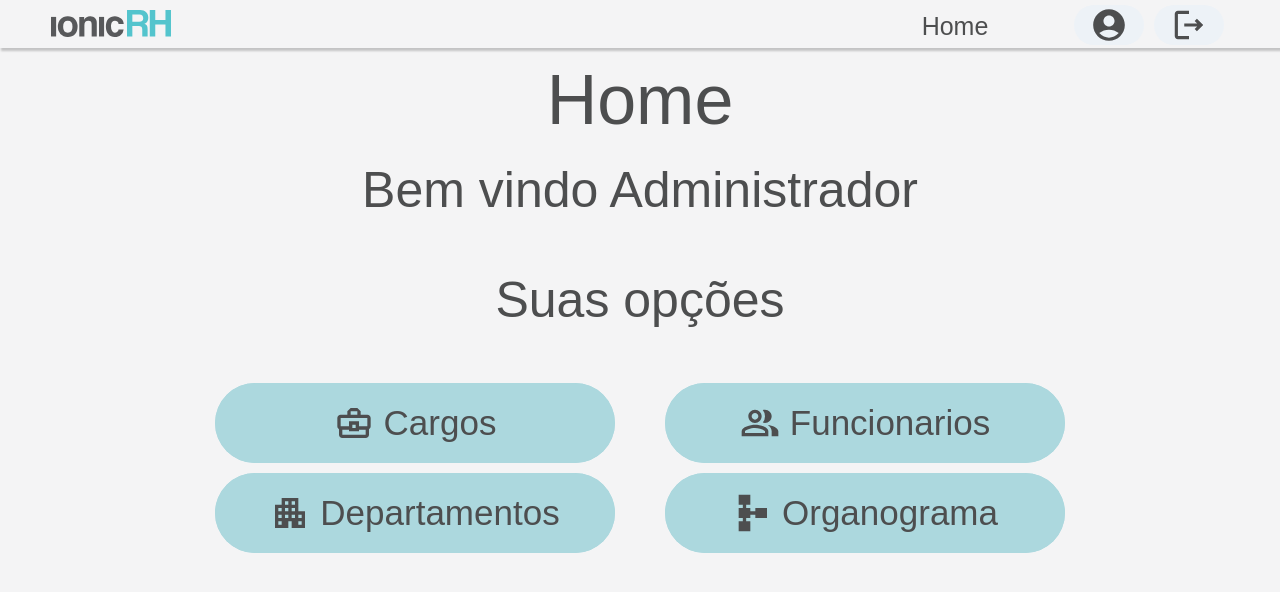
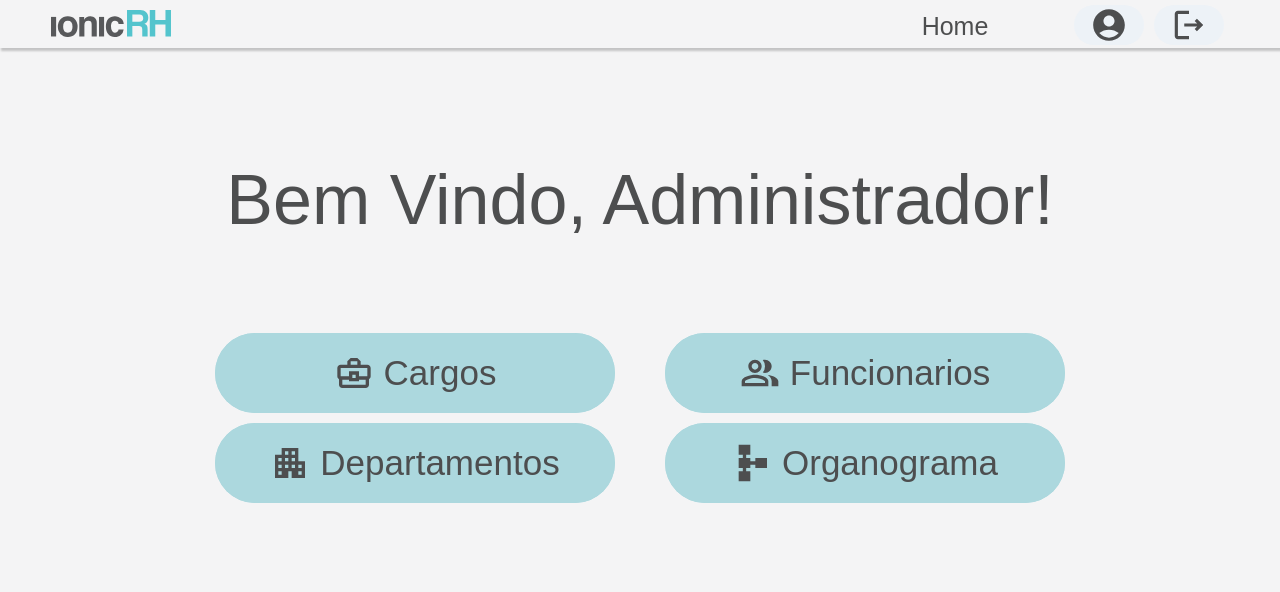
Before and after one commit to excalibur-coders/IONICRH, a React (Create React App) app in the folder ionic_rh_front/: page /Adm_home in a window 1280 px wide. Shown: the top 592 px of the page. Built offline with nearby package versions, Linux system fonts and the light colour scheme.

Commit message:
ajustes tela home do adm

```diff
--- a/ionic_rh_front/src/pages/ADM_Home/index.tsx
+++ b/ionic_rh_front/src/pages/ADM_Home/index.tsx
@@ -18,13 +18,9 @@ function Adm_Home() {
         </header>
         <main>
           <div className="welcome">
-            <h1>Home</h1>
-            <h2>Bem vindo Administrador</h2>
+            <h1>Bem Vindo, Administrador!</h1>
           </div>
           <div className="listar">
-            <a>
-              <span className="tittle"> Suas opções</span>
-            </a>
             <div className="botoes">
               <div className="left">
                 <ul>
--- a/ionic_rh_front/src/pages/ADM_Home/styles.ts
+++ b/ionic_rh_front/src/pages/ADM_Home/styles.ts
@@ -14,6 +14,7 @@ export const Container = styled.div`
 
     .welcome {
       display: flex;
+      padding-top: 100px;
       flex-direction: column;
       align-items: center;
       justify-content: center;
```
Also changed, not shown: 1 other file (tests, documents, lock files or other folders).
